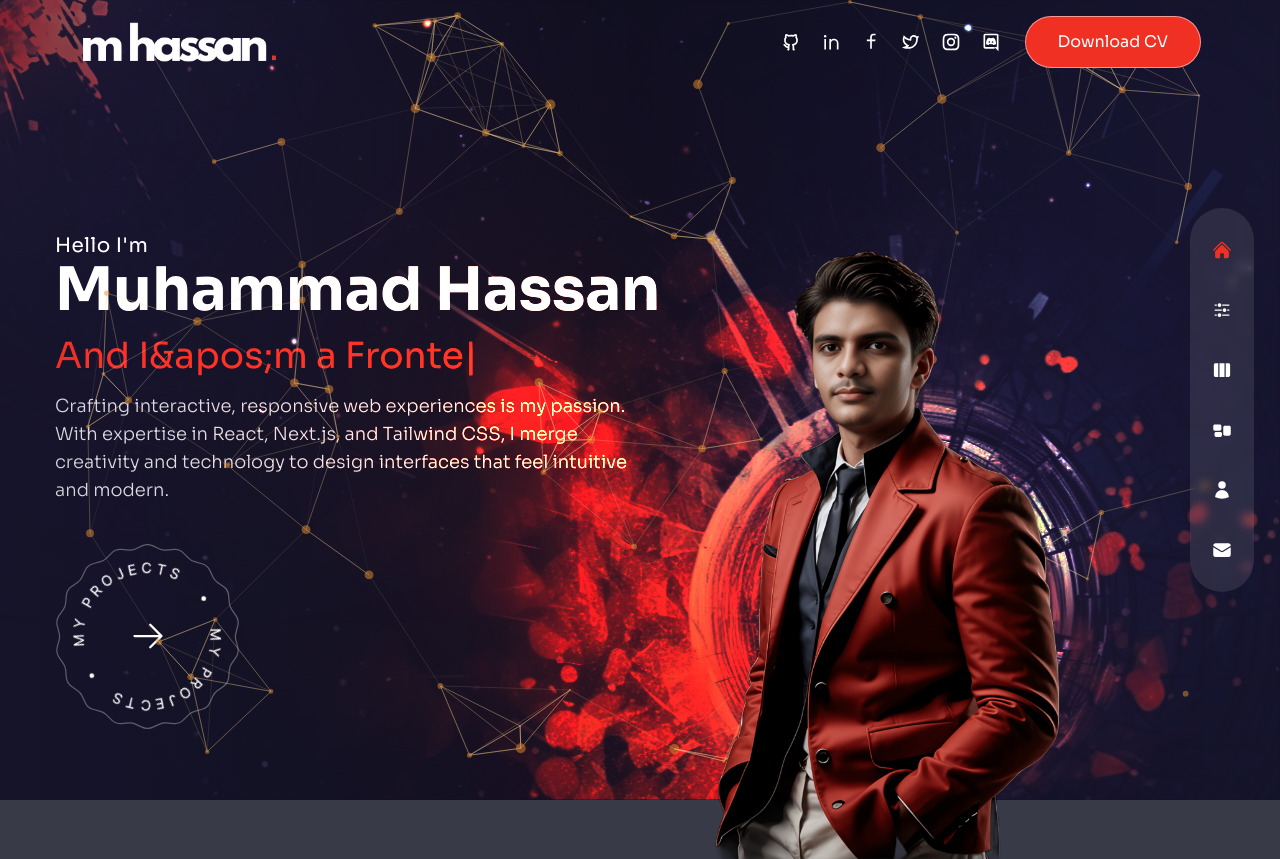
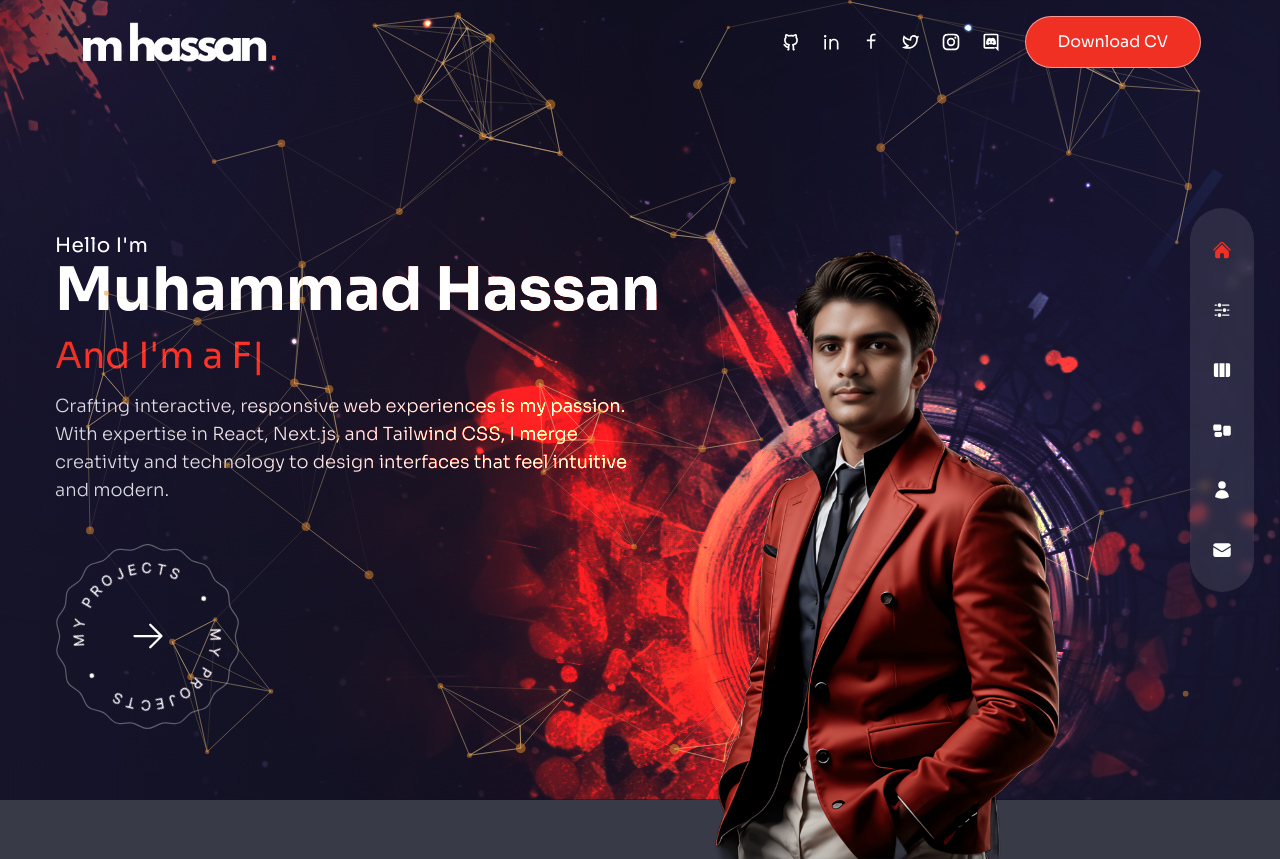
Before and after one commit to Muhammad-Hassann/my-portfolio, a Next.js app: page / in a window 1280 px wide. Built offline with nearby package versions, Linux system fonts and the light colour scheme.

Commit message:
issue fixed

```diff
--- a/src/app/contact/form.tsx
+++ b/src/app/contact/form.tsx
@@ -62,14 +62,14 @@ const ContactForm: React.FC = () => {
       !formData.subject ||
       !formData.message
     ) {
-      setError("Please fill in all fields&#46;");
+      setError("Please fill in all fields!");
       setSuccess("");
       return;
     }
 
     // Validate email format
     if (!validateEmail(formData.email)) {
-      setError("Please enter a valid email address&#46;");
+      setError("Please enter a valid email address!");
       setSuccess("");
       return;
     }
@@ -88,7 +88,7 @@ const ContactForm: React.FC = () => {
         userId
       );
 
-      setSuccess("Your message has been sent successfully&#33;");
+      setSuccess("Your message has been sent successfully!");
       setError("");
       setFormData({
         name: "",
@@ -97,7 +97,7 @@ const ContactForm: React.FC = () => {
         message: "",
       });
     } catch (err) {
-      setError("Failed to send your message&#46; Please try again&#46;");
+      setError("Failed to send your message! Please try again!");
       setSuccess("");
       console.error("EmailJS Error:", err);
     }
--- a/src/app/page.tsx
+++ b/src/app/page.tsx
@@ -25,13 +25,13 @@ const Home = () => {
             <div className="mt-4 text-2xl md:text-4xl text-accent relative overflow-hidden">
               <TypeAnimation
                 sequence={[
-                  "And I&apos;m a Web Developer",
+                  "And I'm a Web Developer",
                   1000,
-                  "And I&apos;m a Frontend Developer",
+                  "And I'm a Frontend Developer",
                   1000,
-                  "And I&apos;m a UI/UX Enthausiast",
+                  "And I'm a UI/UX Enthausiast",
                   1000,
-                  "And I&apos;m Exploring Generative AI",
+                  "And I'm Exploring Generative AI",
                   1000,
                 ]}
                 wrapper="span"
--- a/src/app/skills/page.tsx
+++ b/src/app/skills/page.tsx
@@ -99,7 +99,7 @@ const SkillsPage = () => {
             >
               {/* Skill Content */}
               <div className="z-10 group-hover:opacity-0 transition-opacity duration-300">
-                <Image
+                <img
                   src={skill.imageLink}
                   alt={skill.skillName}
                   width={12}
```
